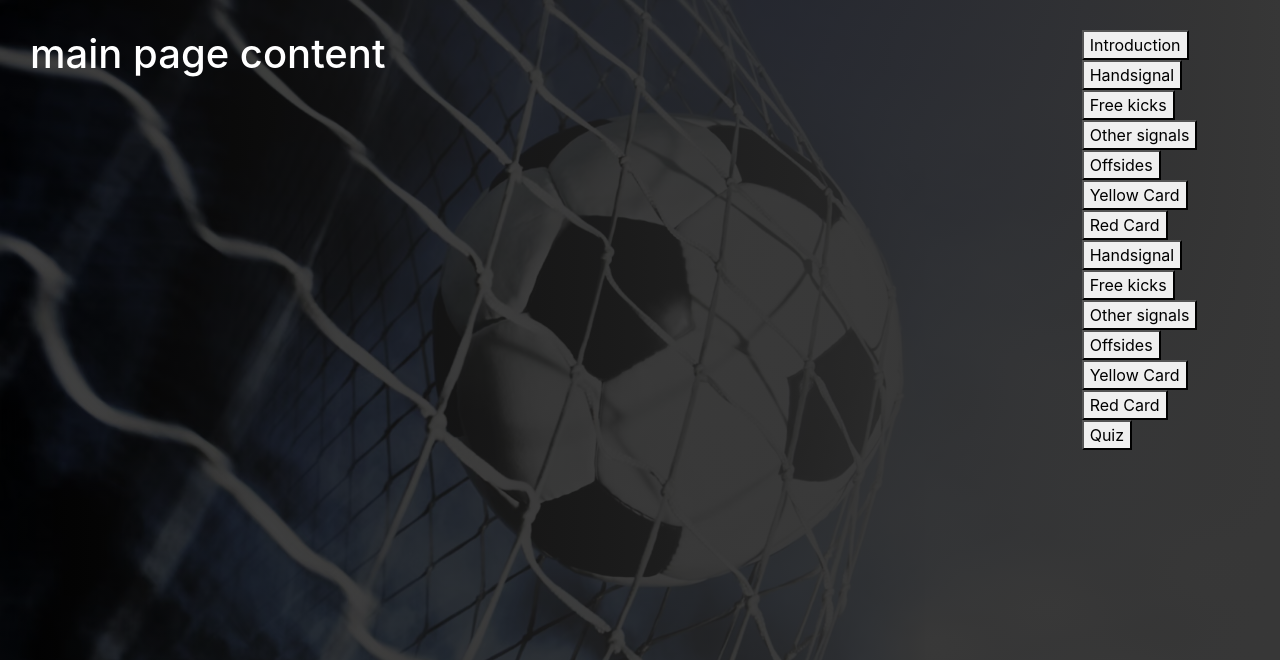
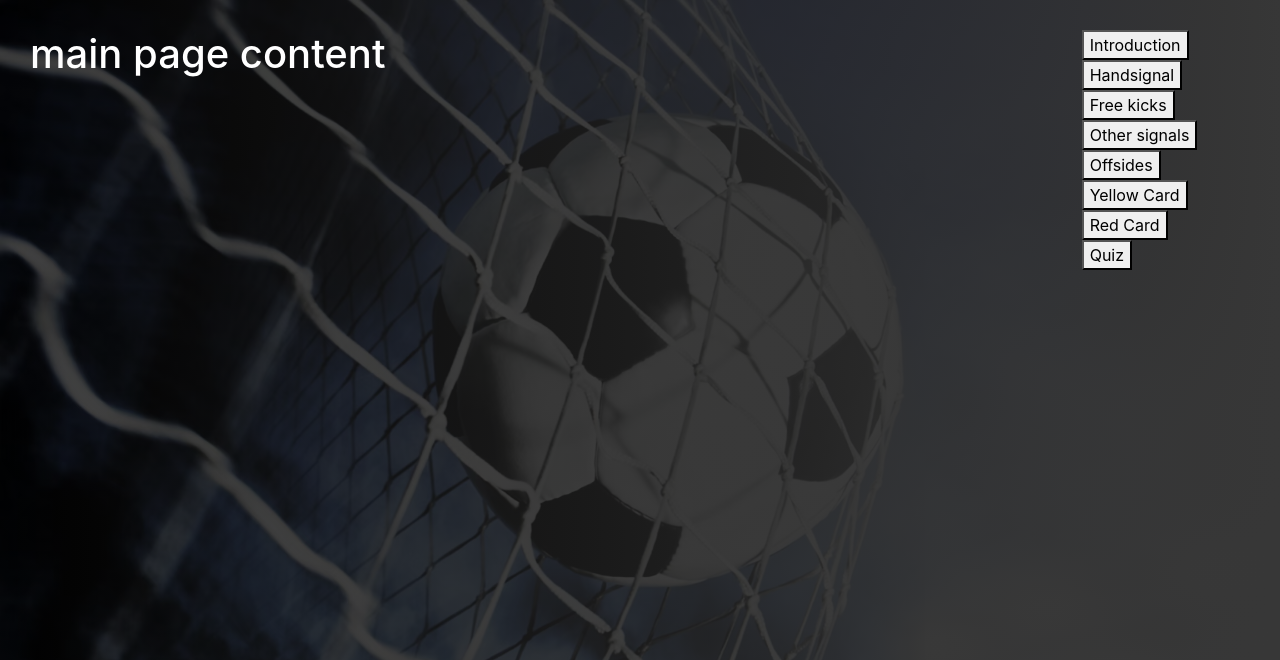
Before and after one commit to zackhuiiiii/Soccer-Referee-Tutorial, a Flask app: template templates/learn.html in a window 1280 px wide. Shown: the top 660 px of the page. Run offline with Flask 2, Linux system fonts and the light colour scheme; the template is opened without the code that fills it, so the values that code supplies are empty; some libraries are stand-ins or nearby versions.

Commit message:
fix conflict

```diff
--- a/templates/learnLayout.html
+++ b/templates/learnLayout.html
@@ -27,18 +27,12 @@
             </div>
             <div class="col-md-2 col-sm-3">
                 <button class="bar" onclick="window.location='/'"> Introduction </button>
-                <button class="bar"> Handsignal </button>
-                <button class="bar"> Free kicks </button>
-                <button class="bar"> Other signals </button>
+                <button class="bar" onclick="window.location='/learn/handSignal'"> Handsignal </button>
+                <button class="bar" onclick="window.location='/learn/freeKick'"> Free kicks </button>
+                <button class="bar" onclick="window.location='/learn/otherSignal'"> Other signals </button>
                 <button class="bar" onclick="window.location='/learn/offsides'"> Offsides </button>
                 <button class="bar" onclick="window.location='/learn/yellowCard'"> Yellow Card </button>
                 <button class="bar"onclick="window.location='/learn/redCard'"> Red Card </button>
-                <button class="bar" onclick="window.location='/learn/handSignal'"> Handsignal </button>
-                <button class="bar" onclick="window.location='/learn/freeKick'"> Free kicks </button>
-                <button class="bar" onclick="window.location='/learn/otherSignal'"> Other signals </button>
-                <button class="bar"> Offsides </button>
-                <button class="bar"> Yellow Card </button>
-                <button class="bar"> Red Card </button>
                 <button class="bar" onclick="window.location='/finishtutorial'"> Quiz </button>
             </div>
         </div>
```
